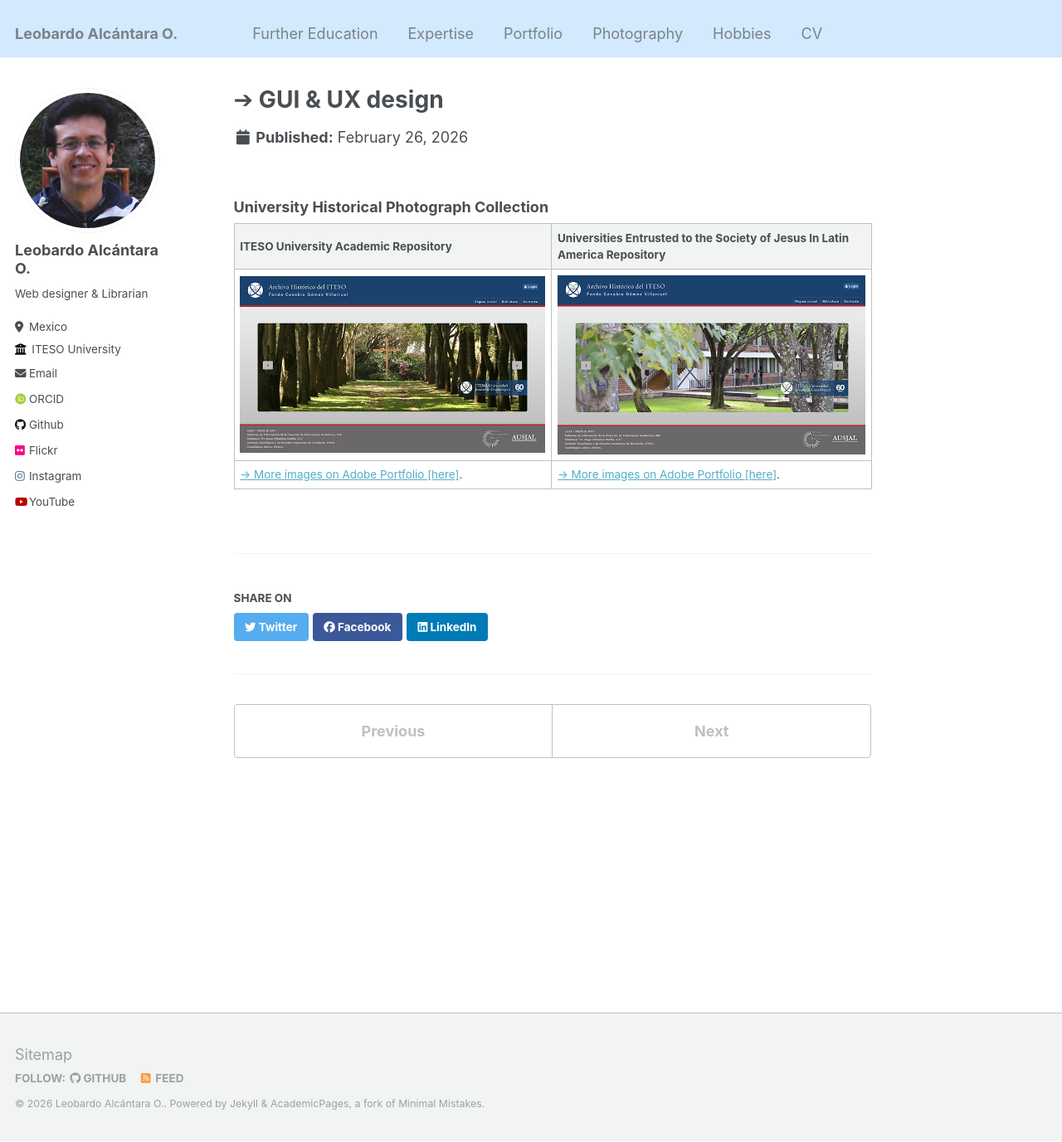
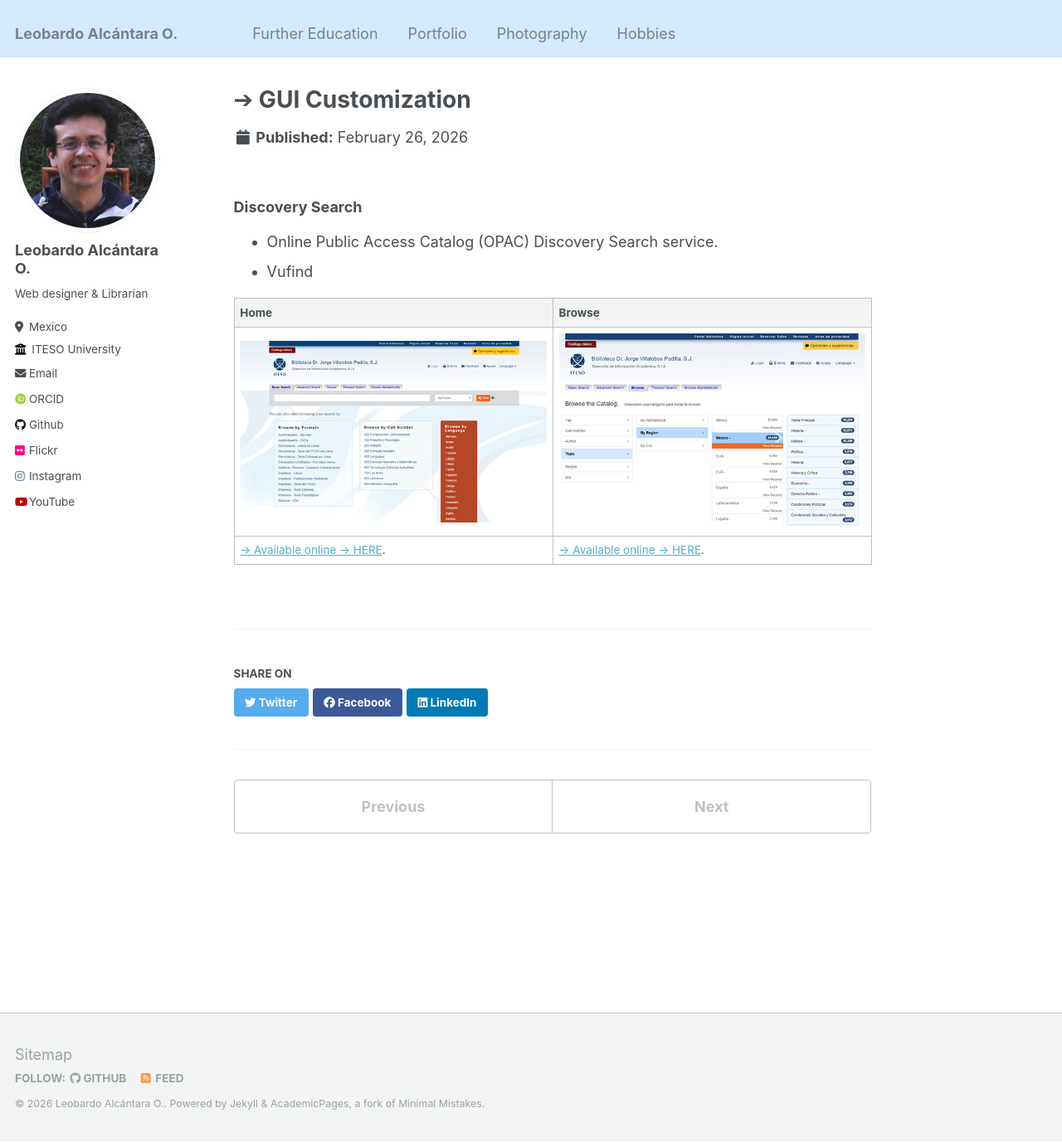
Before and after one commit to leobardooscar/academic_pages, a Jekyll site: the page built from _portfolio/portfolio-2.md, in a window 1280 px wide and 1377 px high. Shown: the whole window at 83% size. Built offline with Jekyll 4.4.1, drawn with Linux system fonts in a browser that asks for light colours; some web fonts are replaced.

Commit message:
Main menu and Portfolio order

```diff
--- a/_portfolio/portfolio-2.md
+++ b/_portfolio/portfolio-2.md
@@ -1,12 +1,15 @@
 ---
-title: "&#10132; GUI & UX design"
-excerpt: "University Historical Photograph Collection <br/><img src='../images/thn_front_archivo_iteso_1.png'>"
+title: "&#10132; GUI Customization"
+excerpt: "ITESO University Library Web portal <br/><img src='../images/thn_front_vufind.png'>"
 collection: portfolio
 ---
 
-### **University Historical Photograph Collection**
 
-| ITESO University Academic Repository      | Universities Entrusted to the Society of Jesus In Latin America Repository |
+### Discovery Search
++ Online Public Access Catalog (OPAC) Discovery Search service.
++ Vufind
+
+| Home      | Browse |
 | ----------- | ----------- |
-| ![Urban Heritage Protection Area](../../images/thn_front_archivo_iteso_1.png )      | ![Urban Heritage Protection Area](../../images/thn_front_archivo_iteso_2.png )      |
-| [&#8594; More images on Adobe Portfolio [here]](https://leobardooscar.myportfolio.com/university-historic-photograph-collection "Behance portfolio ").   | [&#8594; More images on Adobe Portfolio [here]](https://leobardooscar.myportfolio.com/university-historic-photograph-collection "Behance portfolio ").        |
+| ![Front OPAC Discovery Search](../../images/thn_front_vufind.png "Front OPAC Discovery Search" )      | ![Browse OPAC Discovery Search](../../images/thn_browse_vufind.png " OPAC Discovery Search Browse page " )      |
+| [&#8594; Available online -> HERE](https://opac.biblio.iteso.mx/vufind/).   | [&#8594; Available online -> HERE](https://opac.biblio.iteso.mx/vufind/browse/).        |
```
Also changed, not shown: _data/navigation.yml (+4 -4 lines), _portfolio/portfolio-1.md (+8 -7 lines), _portfolio/portfolio-3.md (+5 -6 lines), _portfolio/portfolio-4.md (deleted, +0 -15 lines), _portfolio/portfolio-5.md (+1 -1 lines), _portfolio/portfolio-7.md (added, +12 -0 lines), 1 other file.
